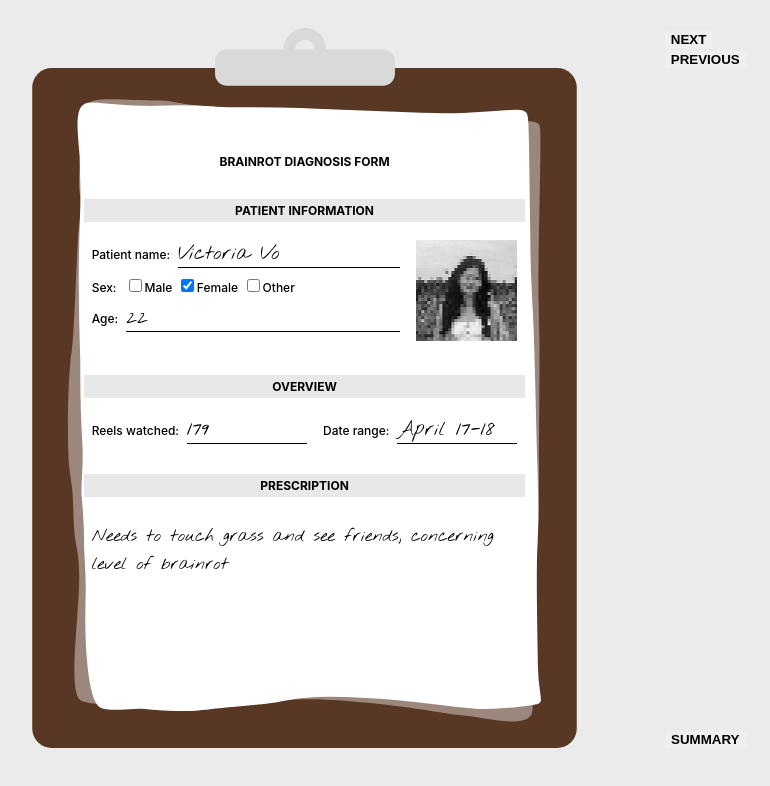
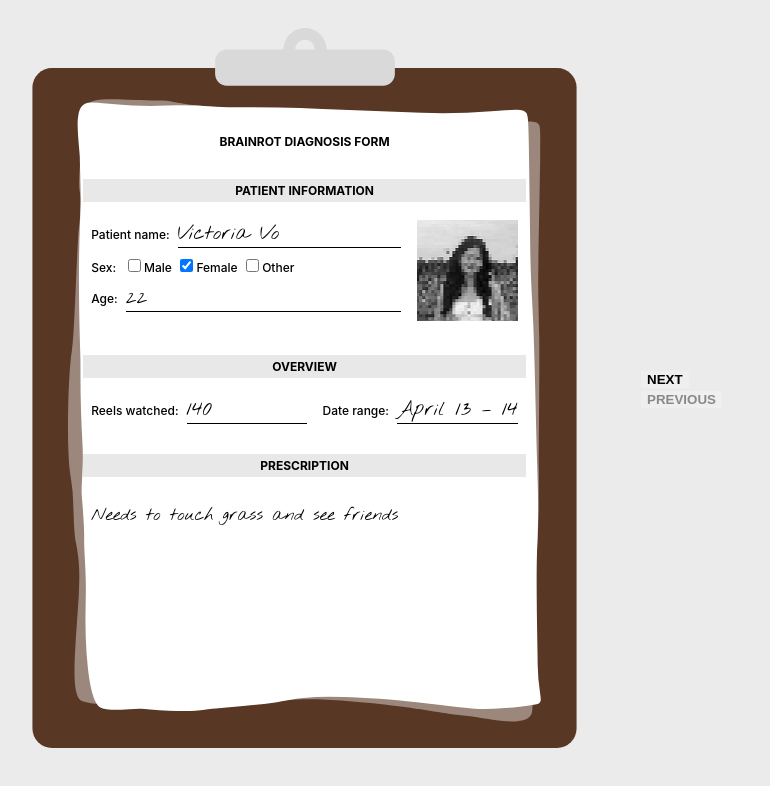
Before and after one commit to vxvo-hub/des157b, a plain HTML site: page studio2/index.html in a window 1280 px wide. Shown: the whole page, without its empty margins (295-1065 px from the left). Drawn offline with Linux system fonts and the light colour scheme.

Commit message:
studio 2 script

```diff
--- /dev/null
+++ b/studio2/data/reels.json
@@ -0,0 +1,14 @@
+{
+  "title": "Number of Instagram Reels Watched",
+  "data": [
+    { "period": "April 13 – 14", "reels_watched": 140 },
+    { "period": "April 14 – 15", "reels_watched": 180 },
+    { "period": "April 15 – 16", "reels_watched": 143 },
+    { "period": "April 16 – 17", "reels_watched": 63 },
+    { "period": "April 17 – 18", "reels_watched": 80 },
+    { "period": "April 18 – 19", "reels_watched": 67 },
+    { "period": "April 19 – 20", "reels_watched": 119 },
+    { "period": "April 20 – 21", "reels_watched": 142 },
+    { "period": "April 21 – 22", "reels_watched": 324 }
+  ]
+}
--- a/studio2/index.html
+++ b/studio2/index.html
@@ -49,18 +49,18 @@
                     <div class="field-row">
                         <div class="field">
                             <label>Reels watched:</label>
-                            <span class="answer">179</span>
+                            <span class="answer" id="reels">179</span>
                         </div>
                         <div class="field">
                             <label>Date range:</label>
-                            <span class="answer">April 17-18</span>
+                            <span class="answer" id="date">April 17-18</span>
                         </div>
                     </div>
                 </section>
 
                 <section class="form-section">
                     <h2>Prescription</h2>
-                    <p class="handwritten prescription-text">
+                    <p class="handwritten prescription-text" id="prescription">
                         Needs to touch grass and see friends, concerning level of brainrot
                     </p>
                 </section>
@@ -68,10 +68,9 @@
         </div>
          <div id="menu">
             <div>
-                <button>Next</button>
-                <button>Previous</button>
+                <button id="next">Next</button>
+                <button id="prev">Previous</button>
             </div>
-            <button>Summary</button>
         </div>
     </div>
 
--- a/studio2/script.js
+++ b/studio2/script.js
@@ -0,0 +1,74 @@
+(function () {
+    "use strict";
+    console.log("reading js");
+
+    const numberOfReels = document.getElementById("reels");
+    const dateRange = document.getElementById("date");
+    const nextBtn = document.getElementById("next");
+    const prevBtn = document.getElementById("prev");
+    const prescription = document.getElementById("prescription");
+
+    let data = []
+    let currentIndex = 0;
+
+    function updateDisplay() {
+        const entry = data[currentIndex];
+        numberOfReels.innerHTML = entry.reels_watched;
+        dateRange.innerHTML = entry.period;
+        prescription.innerHTML = getPrescription(entry.reels_watched);
+        updateButtons();
+    }
+
+    function updateButtons() {
+        if (currentIndex >= data.length - 1) {
+            nextBtn.classList.add("disabled");
+        } else {
+            nextBtn.classList.remove("disabled");
+        }
+
+        if (currentIndex <= 0) {
+            prevBtn.classList.add("disabled");
+        } else {
+            prevBtn.classList.remove("disabled");
+        }
+    }
+
+    function getPrescription(reelsWatched) {
+        if (reelsWatched < 50) {
+            return "Healthy screen time. Keep it up!";
+        } else if (reelsWatched < 100) {
+            return "Consider a walk outside.";
+        } else if (reelsWatched < 200) {
+            return "Needs to touch grass and see friends";
+        } else {
+            return "Immediate grass touching required. Phone confiscated.";
+        }
+    }
+
+
+    async function getData(){
+        const myReels = await fetch('data/reels.json');
+        const json = await myReels.json();
+        data = json.data;
+        console.log(data);
+        updateDisplay();
+    }
+
+    nextBtn.addEventListener("click", function () {
+        if (currentIndex < data.length - 1) {
+            currentIndex++;
+            updateDisplay();
+        }
+    });
+
+    prevBtn.addEventListener("click", function () {
+        if (currentIndex > 0) {
+            currentIndex--;
+            updateDisplay();
+        }
+    });
+
+    getData();
+
+
+})();
--- a/studio2/styles.css
+++ b/studio2/styles.css
@@ -13,12 +13,14 @@ body{
     display: flex;
     flex-direction: row;
     justify-content: center;
+    align-items: center;
 }
 
 #clipboard{
     flex: 2 1 0;
     max-width: 800px;
     border-radius: 4px;
+    align-self: stretch;
     position: relative;
     display: flex;
     justify-content: center;
@@ -37,7 +39,7 @@ body{
     display: flex;
     flex-direction: column;
     gap: 12px;
-
+    height: 100%;
 }
 
 h1 {
@@ -90,17 +92,20 @@ label{
     font-family: 'Nothing You Could Do', cursive;
     font-size: 20px;
     flex: 1;
+    white-space: nowrap;
 }
 
-/* .handwritten{
-
-} */
+.form-section:last-child {
+    flex: 1;
+}
 
 .prescription-text {
     font-family: 'Nothing You Could Do', cursive;
     padding: 8px;
     font-size: 1.1rem;
     line-height: 1.6;
+    min-height: 80px;
+    height: 100%;
 }
 
 #pages {
@@ -134,3 +139,12 @@ button:hover{
     cursor: pointer;
     color: #555;
 }
+
+.disabled{
+    color: #898989;
+    cursor: not-allowed;
+}
+
+.disabled:hover{
+    color: #898989;
+}
```
